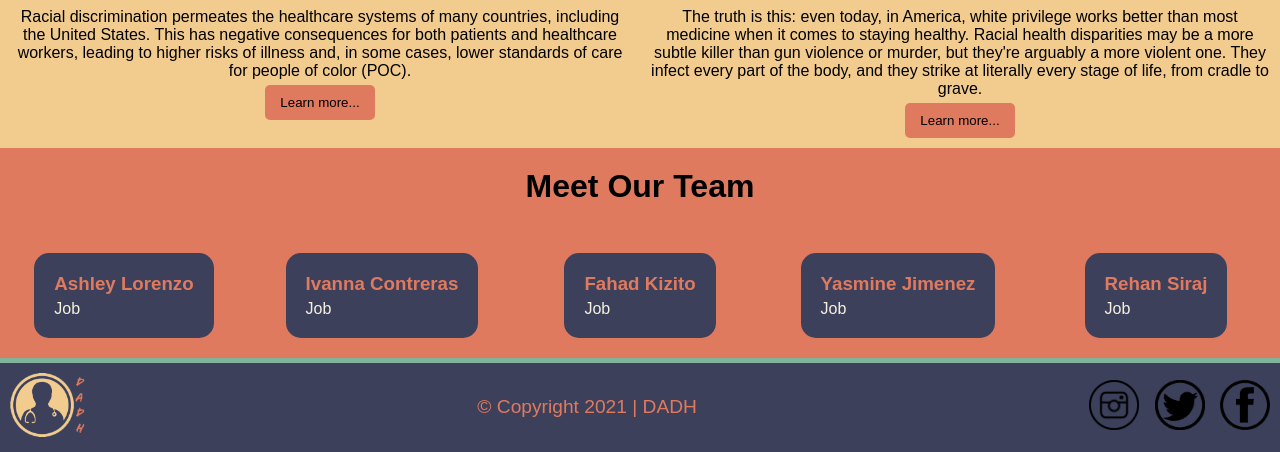
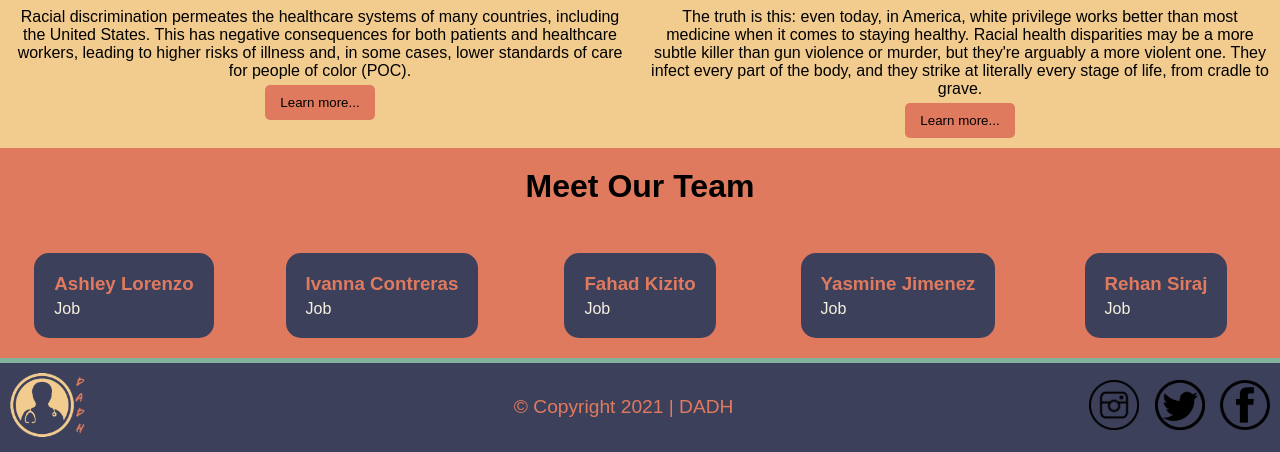
Before and after one commit to rsiraj/socialjustice, a plain HTML site: page index.html in a window 1280 px wide. Shown: the part 688-1140 px from the top of the page. Drawn offline with Linux system fonts and the light colour scheme.

Commit message:
centered copyright

```diff
--- a/style.css
+++ b/style.css
@@ -59,7 +59,9 @@ footer {
   bottom: 0;
   width: 100%;
 }
-
+footer p {
+  padding-left: 5.7vw;
+}
 footer img {
   max-width: 75px;
   margin: 5px;
```
